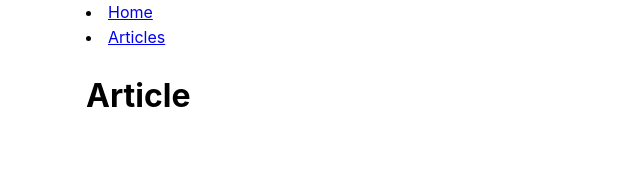
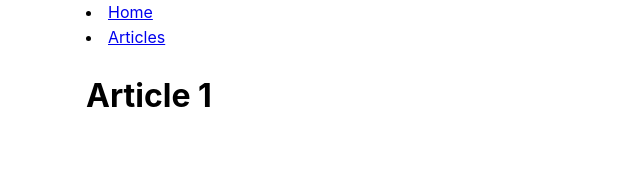
Before and after one commit to hisingcaspeco/prim-state, a React (Vite) app: page /articles/1 in a window 1280 px wide. Shown: the top 171 px of the page, without its empty margins (0-640 px from the left). Built offline with nearby package versions, Linux system fonts and the light colour scheme.

Commit message:
Prepare for using an editArticle temp while in edit mode -> when done -> set selectedArticle

```diff
--- a/src/stores/useArticleStore.ts
+++ b/src/stores/useArticleStore.ts
@@ -14,16 +14,48 @@ export type Article = {
 type ArticleState = {
     articles: Article[];
     selectedArticle: Article | null;
+    editArticle: Article | null;
     setArticles: (articles: Article[]) => void;
     selectArticle: (article: Article | null) => void;
+    setEditArticle: (article: Partial<Article> | null) => void;
+    submitEditArticle: () => void;
     updateArticle: (id: string, data: Partial<Article>) => void;
 };
 
-export const useArticleStore = create<ArticleState>((set) => ({
+export const useArticleStore = create<ArticleState>((set, get) => ({
     articles: articlesData, // Initialize with JSON data
     selectedArticle: null,
+    editArticle: null,
+
     setArticles: (articles) => set(() => ({ articles })),
-    selectArticle: (article) => set(() => ({ selectedArticle: article })),
+
+    selectArticle: (article) => {
+        set(() => ({
+            selectedArticle: article,
+            editArticle: article ? { ...article } : null, // Initialize editArticle
+        }));
+    },
+
+    setEditArticle: (data) => {
+        set((state) => ({
+            editArticle: state.editArticle ? { ...state.editArticle, ...data } : null, // Update only the editArticle
+        }));
+    },
+
+    submitEditArticle: () => {
+        const { editArticle, selectedArticle, articles } = get();
+        if (!editArticle || !selectedArticle) return;
+
+        // Commit changes to articles and selectedArticle
+        set({
+            articles: articles.map((article) =>
+                article.id === editArticle.id ? { ...editArticle } : article,
+            ),
+            selectedArticle: { ...editArticle }, // Update the selectedArticle
+            editArticle: null, // Clear editArticle
+        });
+    },
+
     updateArticle: (id, data) =>
         set((state) => ({
             articles: state.articles.map((article) =>
--- a/src/views/Article.tsx
+++ b/src/views/Article.tsx
@@ -1,3 +1,7 @@
+import { useParams } from "react-router-dom";
+
 export const Article = () => {
-    return <h1>Article</h1>;
+    const { id } = useParams();
+
+    return <h1>Article {id}</h1>;
 };
--- a/src/views/Articles.tsx
+++ b/src/views/Articles.tsx
@@ -2,11 +2,13 @@ import { ActionIcon, Drawer, Flex, Table, Title } from "@mantine/core";
 import { Article, useArticleStore } from "../stores/useArticleStore.ts";
 import { useDisclosure } from "@mantine/hooks";
 import { EditArticle } from "../components/EditArticle.tsx";
-import { IconPlus } from "@tabler/icons-react";
+import { IconMaximize, IconPlus } from "@tabler/icons-react";
+import { useNavigate } from "react-router-dom";
 
 export const Articles = () => {
     const { articles, selectArticle, selectedArticle } = useArticleStore();
     const [opened, { open, close }] = useDisclosure(false);
+    const navigate = useNavigate();
 
     const openDrawer = (article: Article) => {
         selectArticle(article);
@@ -39,6 +41,11 @@ export const Articles = () => {
         </Table.Tr>
     );
 
+    const expandView = () => {
+        close();
+        navigate("/articles/" + selectedArticle?.id);
+    };
+
     return (
         <>
             <Flex my={"md"} align={"center"} justify={"space-between"}>
@@ -58,7 +65,23 @@ export const Articles = () => {
                 <Table.Thead>{ths}</Table.Thead>
                 <Table.Tbody>{rows}</Table.Tbody>
             </Table>
-            <Drawer position={"right"} size={"lg"} opened={opened} onClose={close}>
+            <Drawer position={"right"} size={"lg"} opened={opened} onClose={close} pos={"relative"}>
+                <ActionIcon
+                    pos={"absolute"}
+                    top={12}
+                    left={12}
+                    style={{
+                        zIndex: 10000000000,
+                    }}
+                    color={"gray"}
+                    variant="light"
+                    aria-label="Close drawer"
+                    onClick={expandView}
+                >
+                    <IconMaximize />
+                </ActionIcon>
+                <Title order={1}>{selectedArticle ? "Edit Article" : "Create Article"}</Title>
+
                 <EditArticle article={selectedArticle} />
             </Drawer>
         </>
```
